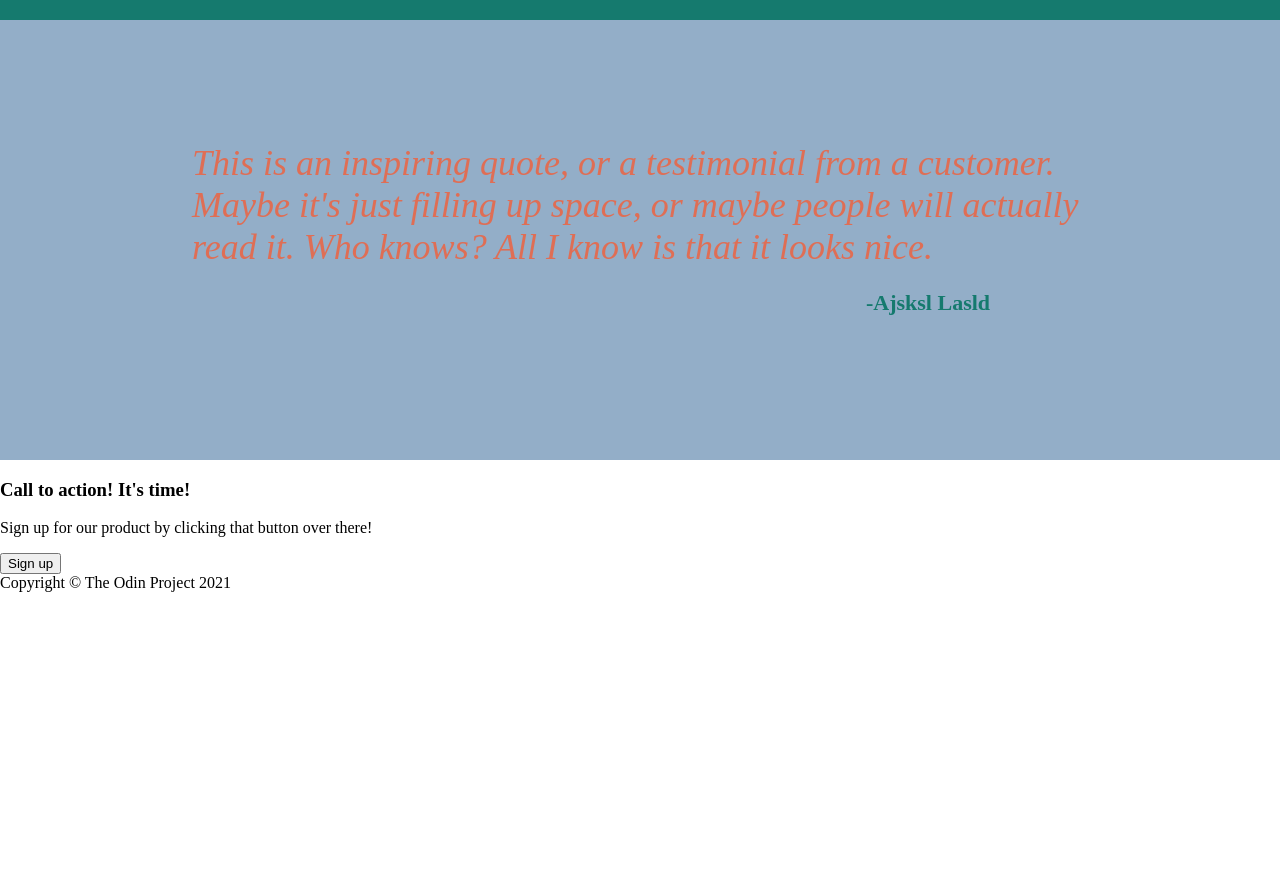
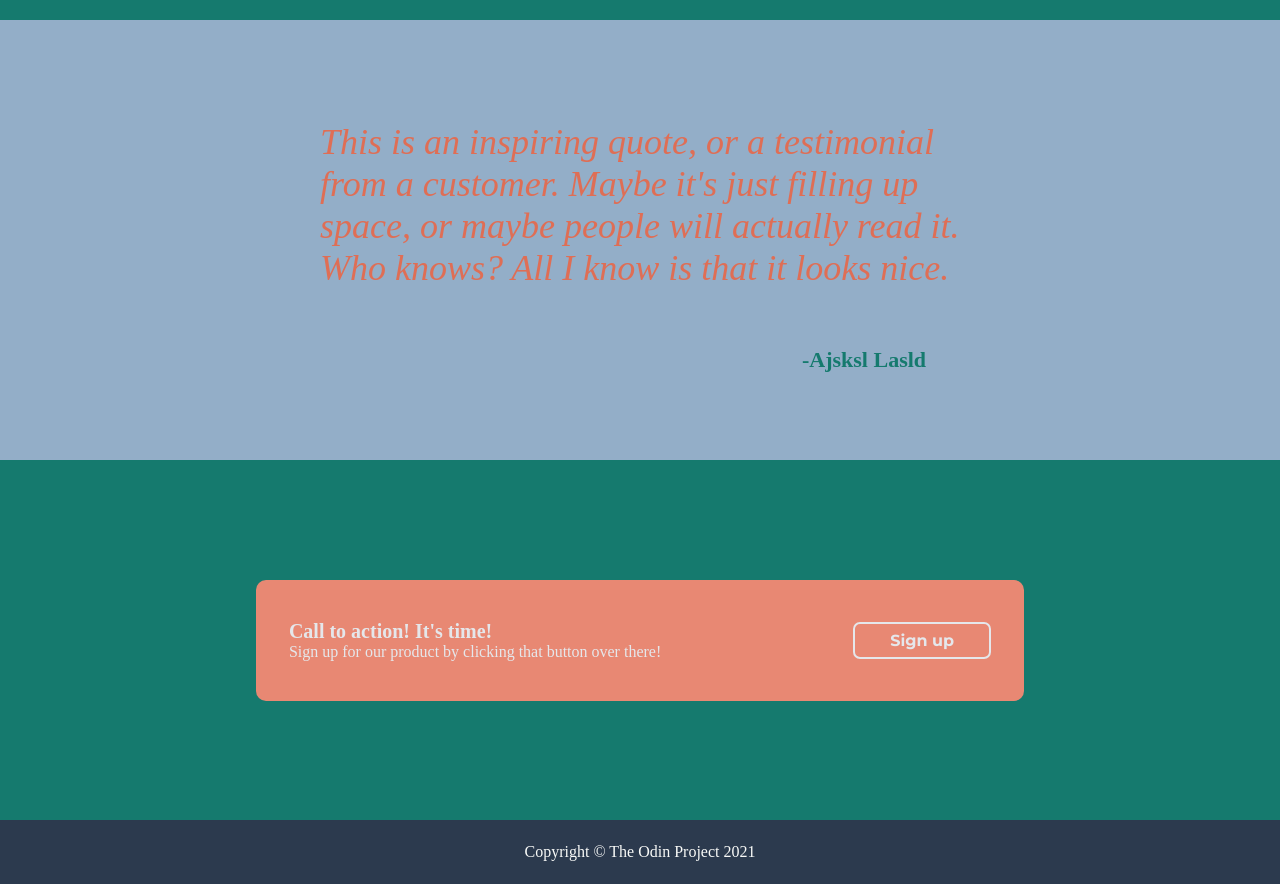
Before and after one commit to bulletin126/odin-landing-page-project, a plain HTML site: page index.html in a window 1280 px wide. Shown: the part 980-1864 px from the top of the page. Before the commit the page ends 1572 px from the top, so only its background shows below. Drawn offline with Linux system fonts and the light colour scheme.

Commit message:
- added styles to call to action - added style to footer - changed body children width vw's to % - changed color information card

```diff
--- a/index.html
+++ b/index.html
@@ -63,9 +63,11 @@
     </section>
 
     <section class="cta">
-      <div>
-        <h3>Call to action! It's time!</h3>
-        <p>Sign up for our product by clicking that button over there!</p>
+      <div class="cta-content">
+        <div>
+          <h3>Call to action! It's time!</h3>
+          <p>Sign up for our product by clicking that button over there!</p>
+        </div>
         <button>Sign up</button>
       </div>
     </section>
--- a/style.css
+++ b/style.css
@@ -61,7 +61,7 @@ nav {
 	display: flex;
 	align-items: center;
 	justify-content: stretch;
-	width: 65vw;
+	width: 65%;
 	height: 10%;
 	margin-top: 0;
 }
@@ -71,12 +71,34 @@ p {
 }
 
 blockquote {
-	width: 70vw;
+	width: 50%;
 	font-size: 36px;
 	font-style: italic;
 	font-weight: light;
 	color: #df6e55;
-	margin: 0 auto;
+}
+
+h3 {
+	font-size: 20px;
+	margin: 0;
+}
+
+button {
+	font-family: "Montserrat", sans-serif;
+	border-radius: 7px;
+	color: #f9faf8;
+	font-size: 16px;
+	font-weight: bold;
+	padding: 7px 35px;
+}
+
+footer {
+	display: flex;
+	align-items: center;
+	justify-content: center;
+	height: 8vh;
+	background-color: #2c3a4e;
+	color: #f9faf8;
 }
 
 /*######### CLASSES #########
@@ -87,7 +109,7 @@ blockquote {
 	display: flex;
 	flex-wrap: wrap;
 	align-items: center;
-	width: 65vw;
+	width: 65%;
 }
 
 .left-hero {
@@ -109,7 +131,7 @@ blockquote {
 	align-self: center;
 	height: 55vh;
 	padding-bottom: 5vh;
-	width: 100vw;
+	width: 100%;
 	display: flex;
 	flex-direction: column;
 	align-items: center;
@@ -135,13 +157,34 @@ blockquote {
 }
 
 .quote {
-	width: 100vw;
+	width: 100%;
 	height: 55vh;
 	background-color: #93aec8;
 	display: flex;
 	flex-direction: column;
 	justify-content: center;
 	align-items: center;
+}
+
+.cta {
+	display: flex;
+	justify-content: center;
+	align-items: center;
+	height: 45vh;
+	width: 100%;
+	background-color: #157a6e;
+}
+
+.cta-content {
+	display: flex;
+	align-items: center;
+	justify-content: center;
+	width: 60%;
+	height: 120px;
+	border-top: 1px solid transparent;
+	border-radius: 10px;
+	color: #e5e7eb;
+	background-color: #e88873;
 }
 
 /*####### ID's ##############
@@ -173,14 +216,8 @@ nav h1 {
 }
 
 .hero button {
-	font-family: "Montserrat", sans-serif;
 	border: 1px solid transparent;
-	border-radius: 7px;
-	color: #f9faf8;
-	font-size: 16px;
-	font-weight: bold;
 	background-color: #157a6e;
-	padding: 8px 20px 8px 20px;
 	margin-right: auto;
 }
 
@@ -201,11 +238,11 @@ nav h1 {
 }
 
 .card img {
-	border: 3px solid #f24333;
+	border: 3px solid #df6e55;
 	height: 120px;
 	width: 120px;
 	border-radius: 10px;
-	box-shadow: 1px 1px 6px #072925;
+	box-shadow: 1px 1px 4px #072925;
 }
 
 .card p {
@@ -218,5 +255,16 @@ nav h1 {
 	color: #157a6e;
 	font-weight: bold;
 	font-size: 22px;
-	margin-left: 45vw;
+	margin-left: 35%;
 }
+
+.cta-content p {
+	margin: 0;
+}
+
+.cta-content button {
+	margin-left: 25%;
+	border: 2px solid #e5e7eb;
+	background-color: transparent;
+	color: #e5e7eb;
+}
```
